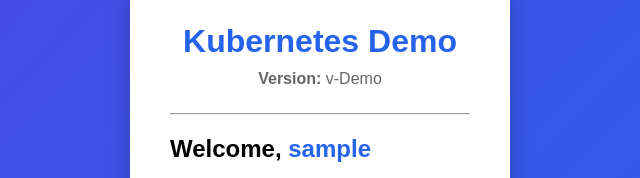
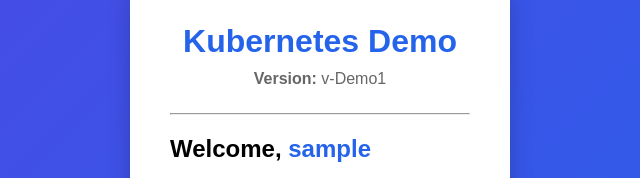
Before and after one commit to Nirmallya-Chakraborty/k8s-demo-project, a plain HTML site: page frontend/welcome.html in a window 1280 px wide. Shown: the part 227-405 px from the top of the page, 320-960 px from the left. Drawn offline with Linux system fonts and the light colour scheme; sample sign-in values are in the browser's storage.

Commit message:
Update version text in welcome.html

```diff
--- a/frontend/welcome.html
+++ b/frontend/welcome.html
@@ -14,7 +14,7 @@
     <div class="login-box">
 
         <h1>Kubernetes Demo</h1>
-        <p><strong>Version:</strong> v-Demo</p>
+        <p><strong>Version:</strong> v-Demo1</p>
 
         <hr style="margin:20px 0;">
 
```
